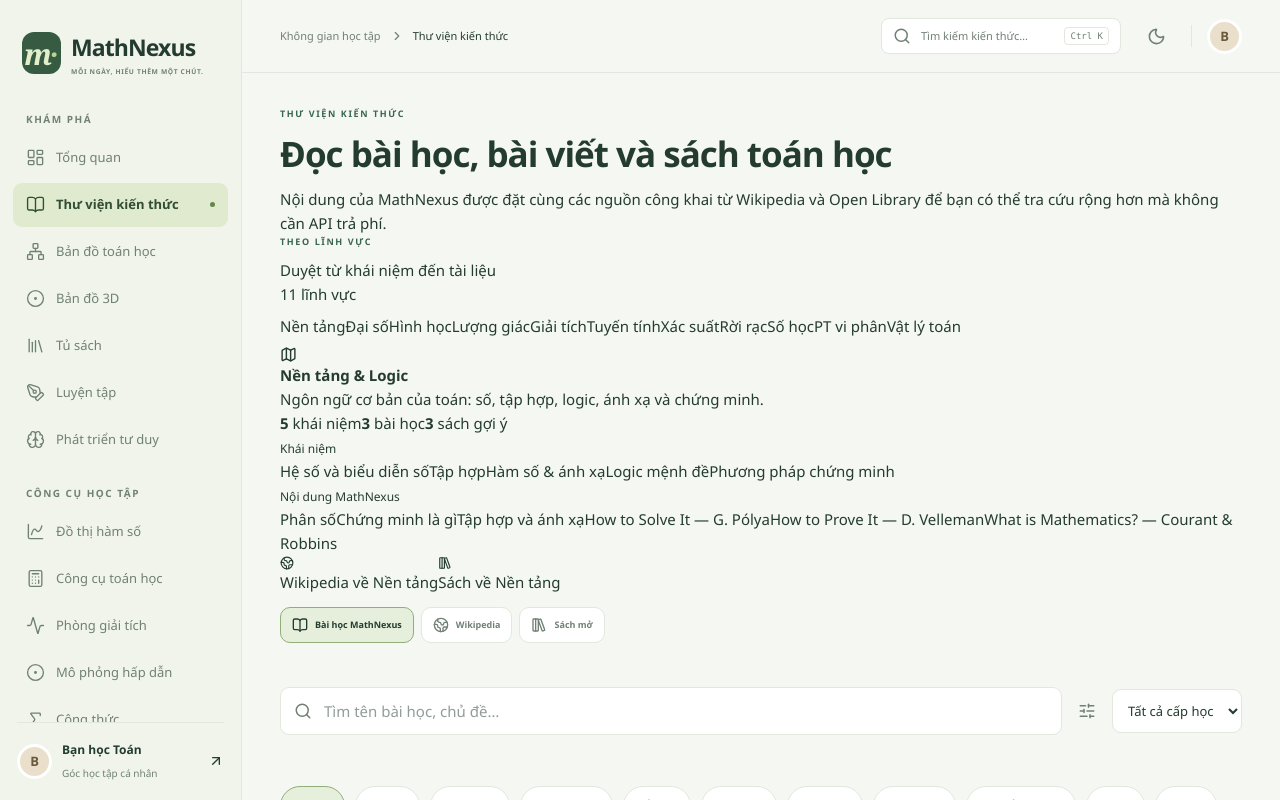
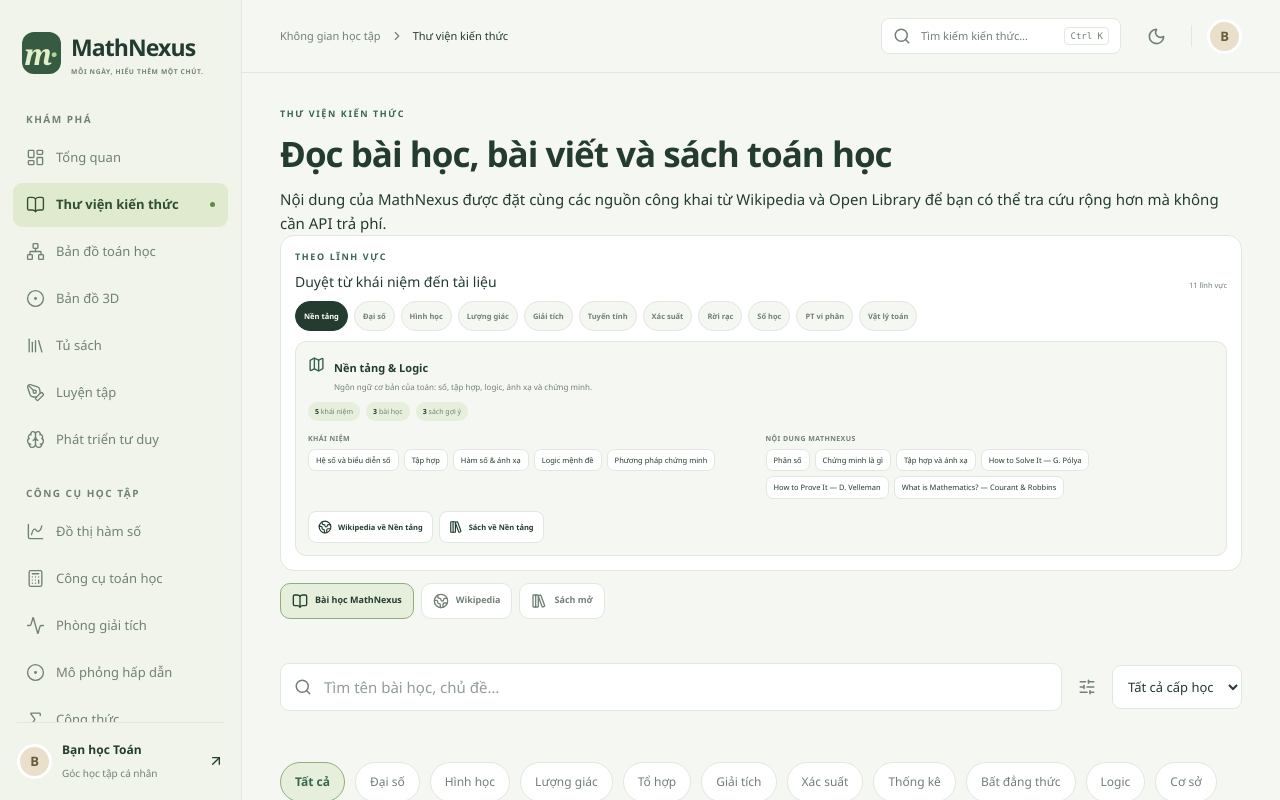
Before and after one commit to koko999-tien/mathnexus, a React (Vite) app: page /library in a window 1280 px wide. Shown: the top 800 px of the page. Built offline with nearby package versions, Linux system fonts and the light colour scheme.

Commit message:
style: add domain catalog and book reader layouts

```diff
--- a/src/pages/library.css
+++ b/src/pages/library.css
@@ -502,3 +502,246 @@
     flex-direction: column;
   }
 }
+
+
+.library-domain-browser {
+  display: grid;
+  gap: 10px;
+  padding: 14px;
+  border: 1px solid var(--color-line);
+  border-radius: 14px;
+  background: var(--color-panel);
+}
+
+.library-domain-head {
+  display: flex;
+  justify-content: space-between;
+  gap: 12px;
+  align-items: flex-end;
+}
+
+.library-domain-head h2 {
+  margin: 2px 0 0;
+  font-size: 14px;
+  line-height: 1.25;
+}
+
+.library-domain-head > span {
+  color: var(--color-muted);
+  font-size: 7.5px;
+}
+
+.library-domain-list {
+  display: flex;
+  flex-wrap: wrap;
+  gap: 6px;
+}
+
+.library-domain-list button {
+  min-height: 30px;
+  padding: 5px 8px;
+  border: 1px solid var(--color-line);
+  border-radius: 999px;
+  background: var(--color-bg);
+  color: var(--color-muted);
+  font-size: 7.5px;
+  font-weight: 700;
+}
+
+.library-domain-list button[aria-pressed="true"] {
+  border-color: var(--color-ink);
+  background: var(--color-ink);
+  color: var(--color-panel);
+}
+
+.library-domain-detail {
+  display: grid;
+  gap: 12px;
+  padding: 12px;
+  border: 1px solid var(--color-line);
+  border-radius: 11px;
+  background: var(--color-bg);
+}
+
+.library-domain-title {
+  display: flex;
+  gap: 9px;
+  align-items: flex-start;
+}
+
+.library-domain-title > svg {
+  flex: 0 0 auto;
+  margin-top: 2px;
+  color: var(--color-accent);
+}
+
+.library-domain-title strong {
+  font-size: 11px;
+}
+
+.library-domain-title p {
+  max-width: 760px;
+  margin: 3px 0 0;
+  color: var(--color-muted);
+  font-size: 8px;
+  line-height: 1.55;
+}
+
+.library-domain-stats {
+  display: flex;
+  flex-wrap: wrap;
+  gap: 6px;
+  margin-top: 9px;
+}
+
+.library-domain-stats span {
+  padding: 4px 7px;
+  border-radius: 999px;
+  background: var(--color-mist);
+  color: var(--color-muted);
+  font-size: 7px;
+}
+
+.library-domain-stats strong {
+  color: var(--color-ink);
+}
+
+.library-domain-columns {
+  display: grid;
+  grid-template-columns: repeat(2, minmax(0, 1fr));
+  gap: 9px;
+}
+
+.library-domain-columns > div {
+  min-width: 0;
+}
+
+.library-domain-columns small {
+  display: block;
+  margin-bottom: 5px;
+  color: var(--color-muted);
+  font-size: 7px;
+  font-weight: 700;
+  letter-spacing: .06em;
+  text-transform: uppercase;
+}
+
+.library-domain-links {
+  display: flex;
+  flex-wrap: wrap;
+  gap: 5px;
+}
+
+.library-domain-links a,
+.library-domain-links span {
+  max-width: 100%;
+  padding: 5px 7px;
+  border: 1px solid var(--color-line);
+  border-radius: 7px;
+  background: var(--color-panel);
+  color: var(--color-ink);
+  font-size: 7.5px;
+  line-height: 1.35;
+}
+
+.library-domain-links span {
+  color: var(--color-muted);
+}
+
+.library-domain-actions {
+  display: flex;
+  flex-wrap: wrap;
+  gap: 6px;
+}
+
+.library-domain-actions button {
+  display: inline-flex;
+  align-items: center;
+  gap: 6px;
+  min-height: 32px;
+  padding: 6px 9px;
+  border: 1px solid var(--color-line);
+  border-radius: 8px;
+  background: var(--color-panel);
+  color: var(--color-ink);
+  font-size: 7.5px;
+  font-weight: 700;
+}
+
+.library-domain-actions button:hover {
+  border-color: var(--color-sage);
+}
+
+.library-book-reader {
+  display: grid;
+  gap: 12px;
+  min-height: calc(100vh - 170px);
+}
+
+.library-book-external-links {
+  display: flex;
+  flex-wrap: wrap;
+  gap: 7px;
+}
+
+.library-book-external-links a {
+  display: inline-flex;
+  align-items: center;
+  gap: 4px;
+  color: var(--color-accent);
+  font-size: 7.5px;
+  font-weight: 700;
+}
+
+.library-book-reader-head {
+  padding: 0 2px;
+}
+
+.library-book-reader-head h1 {
+  margin: 3px 0 5px;
+  font-size: clamp(22px, 4vw, 38px);
+  line-height: 1.08;
+}
+
+.library-book-reader-head p:last-child {
+  margin: 0;
+  color: var(--color-muted);
+  font-size: 8px;
+}
+
+.library-book-frame {
+  overflow: hidden;
+  min-height: 72vh;
+  border: 1px solid var(--color-line);
+  border-radius: 14px;
+  background: #111;
+}
+
+.library-book-frame iframe {
+  display: block;
+  width: 100%;
+  min-height: 72vh;
+  border: 0;
+}
+
+@media (max-width: 760px) {
+  .library-domain-columns {
+    grid-template-columns: 1fr;
+  }
+}
+
+@media (max-width: 520px) {
+  .library-domain-head {
+    align-items: flex-start;
+    flex-direction: column;
+  }
+
+  .library-domain-browser {
+    padding: 11px;
+  }
+
+  .library-book-frame,
+  .library-book-frame iframe {
+    min-height: 68vh;
+  }
+}
```
